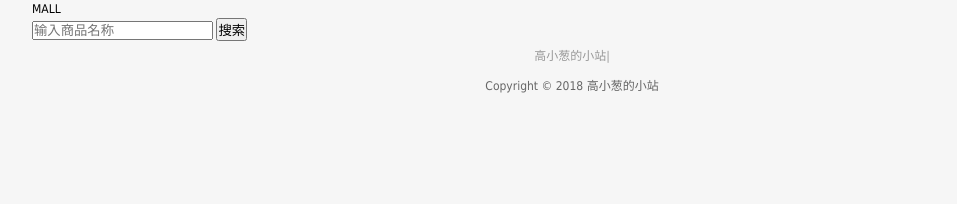
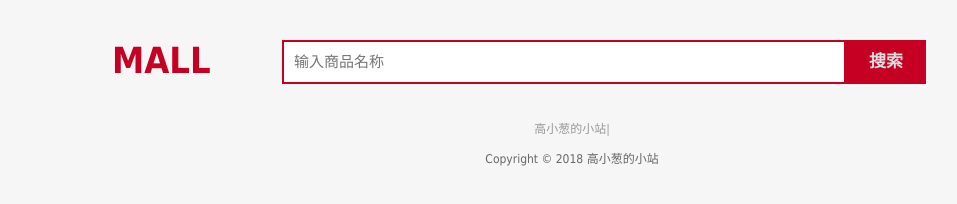
Before and after one commit to gaocong0511/feifeiMallFront, a website built with webpack: page src/view/index.html in a window 1280 px wide. Shown: the whole page, without its empty margins (68-1025 px from the left). Built offline with nearby package versions, Linux system fonts and the light colour scheme.

Commit message:
在宿舍写完代码提交一下

```diff
--- a/src/page/common/header/index.css
+++ b/src/page/common/header/index.css
@@ -1,6 +1,37 @@
 /*
  * @Author: gaocong
  * @Date: 2018-07-30 19:05:46
- * @Last Modified by:   gaocong
- * @Last Modified time: 2018-07-30 19:05:46
+ * @Last Modified by: gaocong
+ * @Last Modified time: 2018-07-30 23:04:43
  */
+
+ /*头部导航的样式*/
+ .header .logo{
+     position: absolute;
+     display: block;
+     left: 80px;
+     top: 34px;
+     font-size: 36px;
+     color: #c60023;
+     font-weight: bold;
+ }
+
+ .header .search-content{
+     padding: 40px 0 30px 250px;
+ }
+
+ /*设置搜索输入框的样式*/
+ .header .search-content .search-input{
+     width: 550px;
+     height: 40px;
+     line-height: 40px;
+     padding-left: 10px;
+     font-size: 15px;
+     border: 2px solid #c60023;
+ }
+
+ .header .search-content .search-btn{
+     position: absolute;
+     height: 44px;
+     width: 80px;
+ }
--- a/src/page/common/header/index.js
+++ b/src/page/common/header/index.js
@@ -2,18 +2,22 @@
  * @Author: gaocong
  * @Date: 2018-07-30 19:05:21
  * @Last Modified by: gaocong
- * @Last Modified time: 2018-07-30 19:43:07
+ * @Last Modified time: 2018-07-30 23:11:55
  */
 'use strict';
 require('./index.css');
-var header={
-    init:function(){
+var mall=require('util/mall.js');
+//通用页面的头部
+var header = {
+    init: function () {
         this.bindEvents();
-        return this;
     },
-    bindEvents:function(){
+    onLoad:function(){
+
+    },
+    bindEvents: function () {
 
     }
 };
 
-module.exports=header.init;
+header.init;
--- a/src/page/common/index.js
+++ b/src/page/common/index.js
@@ -2,9 +2,9 @@
  * @Author: gaocong
  * @Date:   2018-07-25 15:57:17
  * @Last Modified by: gaocong
- * @Last Modified time: 2018-07-30 18:28:22
+ * @Last Modified time: 2018-07-30 22:24:22
  */
 'use strict';
 require('./layout.css');
 require('./footer/index.css');
-require('node_modules/font-awesome/css/font-awesome.min.css')
+require('node_modules/font-awesome/css/font-awesome.min.css');
--- a/src/page/common/layout.css
+++ b/src/page/common/layout.css
@@ -2,7 +2,7 @@
  * @Author: gaocong
  * @Date: 2018-07-27 15:07:56
  * @Last Modified by: gaocong
- * @Last Modified time: 2018-07-30 15:48:46
+ * @Last Modified time: 2018-07-30 23:10:33
  */
 
 /* css reset */
@@ -84,6 +84,7 @@ input[type='checkbox'] {
     background: #c60023;
     font-size: 17px;
     font-weight: bold;
+    color: #ddd;
     outline: none;
     cursor: pointer;
     text-decoration: none;
--- a/src/page/index/index.js
+++ b/src/page/index/index.js
@@ -2,9 +2,10 @@
  * @Author: gaocong
  * @Date: 2018-07-30 16:19:39
  * @Last Modified by: gaocong
- * @Last Modified time: 2018-07-30 17:08:48
+ * @Last Modified time: 2018-07-30 22:26:13
  */
 
 'use strict';
 require('page/common/nav/index.js');
+require('page/common/header/index.js');
 var _mall = require('util/mall.js');
--- a/src/view/layout/header.html
+++ b/src/view/layout/header.html
@@ -1,9 +1,9 @@
 <div class="header">
     <div class="w">
         <a class="logo">MALL</a>
-        <div class="search">
+        <div class="search-content">
             <input class="search-input" id="search-input" placeholder="输入商品名称"/>
-            <button class="search-btn" id="search-btn">搜索</button>
+            <button class="btn search-btn" id="search-btn">搜索</button>
         </div>
     </div>
 </div>
```
